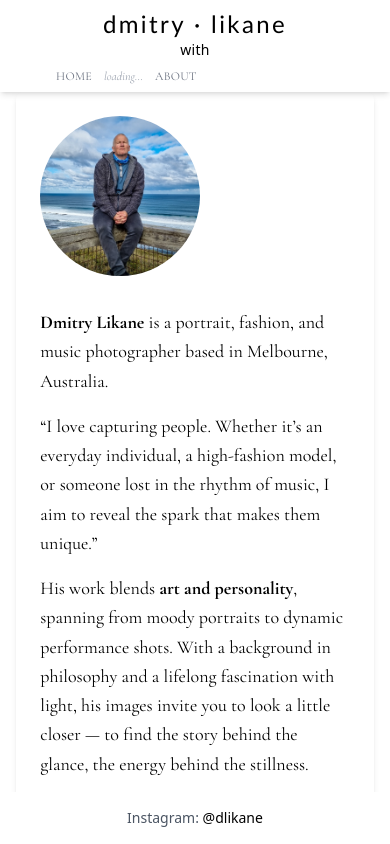
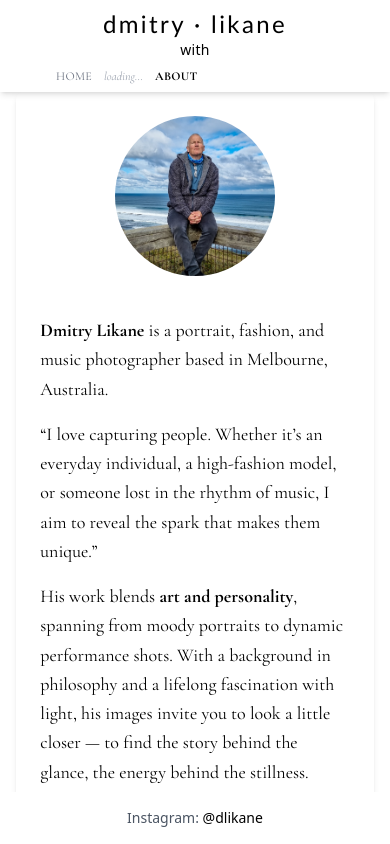
Before and after one commit to dlikane/my-photo-site, a React (Vite) app: page /about in a window 390 px wide. Built offline with nearby package versions, Linux system fonts and the light colour scheme; no server answers.

Commit message:
fix: cleaning up

```diff
--- a/src/components/About.jsx
+++ b/src/components/About.jsx
@@ -20,15 +20,15 @@ const About = () => {
 
     return (
         <div className="relative mx-auto w-11/12 max-w-3xl overflow-y-auto rounded-lg bg-white p-6 text-lg text-black shadow-md backdrop-blur-md scrollbar-hide dark:bg-black dark:text-white dark:shadow-lg dark:backdrop-blur-md font-body">
-            <div className="flex flex-wrap items-start">
+            <div className="flex flex-col sm:flex-row items-start gap-6">
                 <img
                     src="/me.jpg"
                     alt="Dmitry Likane"
-                    className="w-40 h-40 rounded-full object-cover mr-6 mb-4 float-left"
+                    className="w-40 h-40 rounded-full object-cover self-start mx-auto sm:mx-0"
                 />
                 <div
-                    className="flex-1 min-w-[200px] prose prose-lg dark:prose-invert prose-headings:font-title prose-headings:text-2xl prose-headings:mt-6 prose-p:my-4 prose-p:leading-relaxed"
-                    dangerouslySetInnerHTML={{__html: aboutContent}}
+                    className="flex-1 prose prose-lg dark:prose-invert prose-headings:font-title prose-headings:text-2xl prose-headings:mt-6 prose-p:my-4 prose-p:leading-relaxed"
+                    dangerouslySetInnerHTML={{ __html: aboutContent }}
                 />
             </div>
         </div>
--- a/src/components/Header.jsx
+++ b/src/components/Header.jsx
@@ -51,18 +51,18 @@ const Header = () => {
         el.scrollBy({ left: direction === "left" ? -amount : amount, behavior: "smooth" });
     };
 
-    const renderNavLink = (label, path, isExact = false) => (
+    const renderNavLink = (label, path) => (
         <NavLink
             key={path}
             to={path}
             className={({ isActive }) =>
                 `relative px-3 py-2 text-xs sm:text-sm uppercase tracking-wide transition-colors ${
-                    isActive && isExact
+                    isActive
                         ? "font-bold text-black dark:text-white"
                         : "text-gray-500 dark:text-gray-400"
                 } group`
             }
-            end={isExact}
+            end={path === "/"}
         >
             {label}
             <span className="absolute bottom-0 left-1/2 h-[2px] w-0 -translate-x-1/2 bg-black transition-all duration-300 group-hover:w-full dark:bg-white"></span>
@@ -78,7 +78,6 @@ const Header = () => {
                 </div>
 
                 <div className="relative mt-2 flex items-center">
-                    {/* Fading gradient overlays */}
                     {canScrollLeft && (
                         <div className="absolute left-0 top-0 z-10 h-full w-8 bg-gradient-to-r from-white dark:from-black to-transparent pointer-events-none sm:hidden" />
                     )}
@@ -86,7 +85,7 @@ const Header = () => {
                         <div className="absolute right-0 top-0 z-10 h-full w-8 bg-gradient-to-l from-white dark:from-black to-transparent pointer-events-none sm:hidden" />
                     )}
 
-                    {/* Scroll buttons (only when needed) */}
+                    {/* Left chevron */}
                     <div className="relative z-20 flex w-6 justify-center sm:hidden">
                         {canScrollLeft && (
                             <button
@@ -98,11 +97,12 @@ const Header = () => {
                         )}
                     </div>
 
+                    {/* Nav links */}
                     <nav
                         ref={navRef}
                         className="flex-1 overflow-x-auto whitespace-nowrap px-1 text-xs sm:text-sm font-body scrollbar-hide sm:flex sm:flex-wrap sm:justify-end gap-3 sm:gap-6"
                     >
-                        {renderNavLink("home", "/", true)}
+                        {renderNavLink("home", "/")}
                         {categories.length === 0 ? (
                             <span className="italic text-gray-400">loading…</span>
                         ) : (
@@ -116,6 +116,7 @@ const Header = () => {
                         {renderNavLink("about", "/about")}
                     </nav>
 
+                    {/* Right chevron */}
                     <div className="relative z-20 flex w-6 justify-center sm:hidden">
                         {canScrollRight && (
                             <button
--- a/src/components/Quote.jsx
+++ b/src/components/Quote.jsx
@@ -27,8 +27,8 @@ const Quote = () => {
             {quote && (
                 <motion.div
                     key={quote.text + quote.author}
-                    className="absolute bottom-5 md:bottom-16 right-5 max-w-2xl rounded-lg bg-white/80 p-4 pr-6 text-right text-black shadow-md transition-all hover:scale-[1.01] hover:shadow-xl dark:bg-black/60 dark:text-white dark:shadow-lg"
-                    initial={{ opacity: 0 }}
+                    className="absolute bottom-5 right-5 max-w-[66vw] md:max-w-xl rounded-lg bg-white/80 p-4 pr-6 text-right text-black shadow-md transition-all hover:scale-[1.01] hover:shadow-xl dark:bg-black/60 dark:text-white dark:shadow-lg"
+v                    initial={{ opacity: 0 }}
                     animate={{ opacity: 1 }}
                     exit={{ opacity: 0 }}
                     transition={{ opacity: { duration: 0.8, ease: "easeInOut" } }}
@@ -46,7 +46,7 @@ const Quote = () => {
                     </div>
 
                     <motion.p
-                        className="text-lg italic"
+                        className="text-lg italic leading-relaxed"
                         initial={{ opacity: 0 }}
                         animate={{ opacity: 1 }}
                         transition={{ duration: 0.8, ease: "easeInOut", delay: 0.2 }}
```
